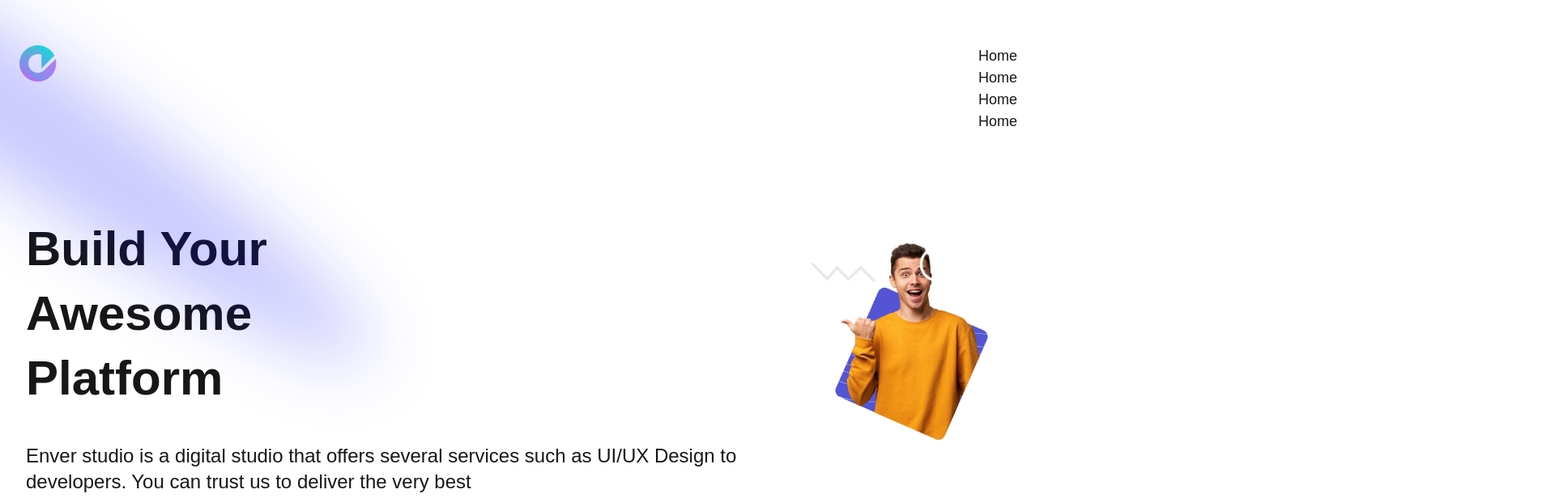
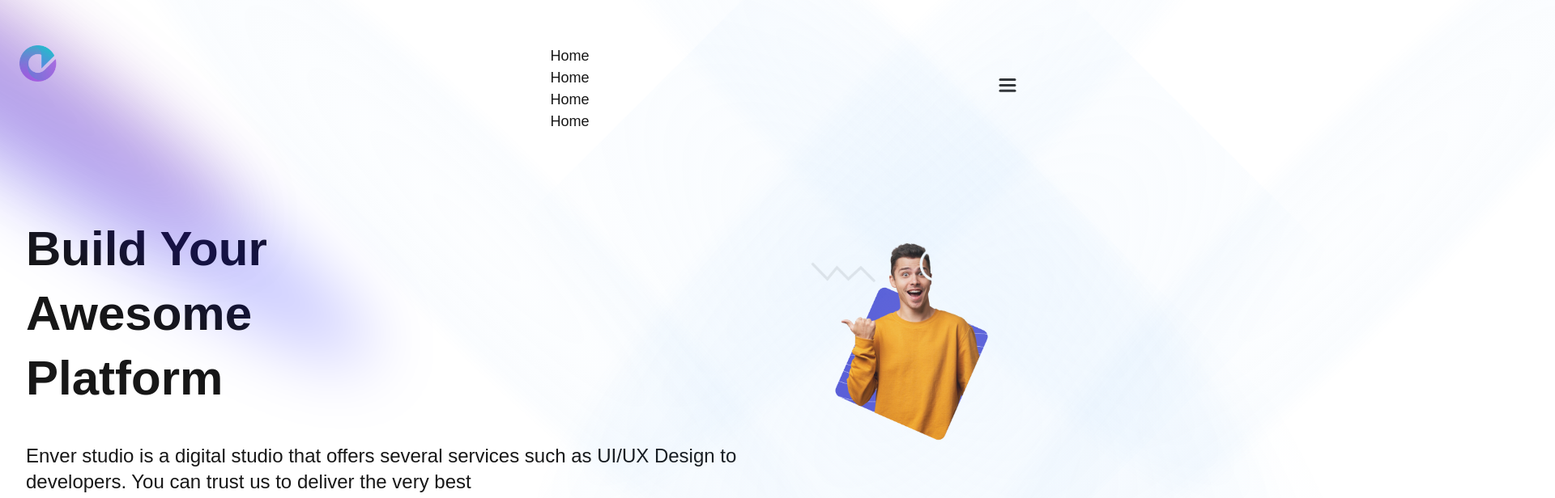
Before and after one commit to Dessimal/enver_design_agency, a Next.js app: page / in a window 1280 px wide. Shown: the top 616 px of the page at 81% size, 1920 px wide, since content can reach past the window. Built offline with nearby package versions, Linux system fonts and the light colour scheme.

Commit message:
resolving build errors second iteration

```diff
--- a/app/components/Navbar.tsx
+++ b/app/components/Navbar.tsx
@@ -1,6 +1,7 @@
 import React from "react";
 import { Logo } from "../constants";
 import Image from "next/image";
+import MobileNav from "./MobileNav";
 
 const Navbar = () => {
   return (
@@ -9,7 +10,7 @@
         <div>
           <Image src={Logo} height={32} width={150} alt="logo image" />
         </div>
-        <div>
+        <div className="hidden md:block">
           <ul>
             <li>Home</li>
             <li>Home</li>
@@ -17,6 +18,10 @@
             <li>Home</li>
           </ul>
         </div>
+
+        <div>
+          <MobileNav />
+        </div>
       </div>
     </nav>
   );
--- /dev/null
+++ b/app/components/ui/spotlight-new.tsx
@@ -0,0 +1,125 @@
+"use client";
+import React from "react";
+import { motion } from "motion/react";
+
+type SpotlightProps = {
+  gradientFirst?: string;
+  gradientSecond?: string;
+  gradientThird?: string;
+  translateY?: number;
+  width?: number;
+  height?: number;
+  smallWidth?: number;
+  duration?: number;
+  xOffset?: number;
+};
+
+export const NewSpotlight = ({
+  gradientFirst = "radial-gradient(68.54% 68.72% at 55.02% 31.46%, hsla(210, 100%, 85%, .08) 0, hsla(210, 100%, 55%, .02) 50%, hsla(210, 100%, 45%, 0) 80%)",
+  gradientSecond = "radial-gradient(50% 50% at 50% 50%, hsla(210, 100%, 85%, .06) 0, hsla(210, 100%, 55%, .02) 80%, transparent 100%)",
+  gradientThird = "radial-gradient(50% 50% at 50% 50%, hsla(210, 100%, 85%, .04) 0, hsla(210, 100%, 45%, .02) 80%, transparent 100%)",
+  translateY = -350,
+  width = 560,
+  height = 1380,
+  smallWidth = 240,
+  duration = 7,
+  xOffset = 100,
+}: SpotlightProps = {}) => {
+  return (
+    <motion.div
+      initial={{
+        opacity: 0,
+      }}
+      animate={{
+        opacity: 1,
+      }}
+      transition={{
+        duration: 1.5,
+      }}
+      className="pointer-events-none absolute inset-0 h-full w-full">
+      <motion.div
+        animate={{
+          x: [0, xOffset, 0],
+        }}
+        transition={{
+          duration,
+          repeat: Infinity,
+          repeatType: "reverse",
+          ease: "easeInOut",
+        }}
+        className="absolute top-0 left-0 w-screen h-screen z-40 pointer-events-none">
+        <div
+          style={{
+            transform: `translateY(${translateY}px) rotate(-45deg)`,
+            background: gradientFirst,
+            width: `${width}px`,
+            height: `${height}px`,
+          }}
+          className={`absolute top-0 left-0`}
+        />
+
+        <div
+          style={{
+            transform: "rotate(-45deg) translate(5%, -50%)",
+            background: gradientSecond,
+            width: `${smallWidth}px`,
+            height: `${height}px`,
+          }}
+          className={`absolute top-0 left-0 origin-top-left`}
+        />
+
+        <div
+          style={{
+            transform: "rotate(-45deg) translate(-180%, -70%)",
+            background: gradientThird,
+            width: `${smallWidth}px`,
+            height: `${height}px`,
+          }}
+          className={`absolute top-0 left-0 origin-top-left`}
+        />
+      </motion.div>
+
+      <motion.div
+        animate={{
+          x: [0, -xOffset, 0],
+        }}
+        transition={{
+          duration,
+          repeat: Infinity,
+          repeatType: "reverse",
+          ease: "easeInOut",
+        }}
+        className="absolute top-0 right-0 w-screen h-screen z-40 pointer-events-none">
+        <div
+          style={{
+            transform: `translateY(${translateY}px) rotate(45deg)`,
+            background: gradientFirst,
+            width: `${width}px`,
+            height: `${height}px`,
+          }}
+          className={`absolute top-0 right-0`}
+        />
+
+        <div
+          style={{
+            transform: "rotate(45deg) translate(-5%, -50%)",
+            background: gradientSecond,
+            width: `${smallWidth}px`,
+            height: `${height}px`,
+          }}
+          className={`absolute top-0 right-0 origin-top-right`}
+        />
+
+        <div
+          style={{
+            transform: "rotate(45deg) translate(180%, -70%)",
+            background: gradientThird,
+            width: `${smallWidth}px`,
+            height: `${height}px`,
+          }}
+          className={`absolute top-0 right-0 origin-top-right`}
+        />
+      </motion.div>
+    </motion.div>
+  );
+};
--- a/app/page.tsx
+++ b/app/page.tsx
@@ -22,6 +22,7 @@
 import { Spotlight } from "./components/ui/Spotlight";
 import Button from "./components/Button";
 import Subheading from "./components/Subheading";
+import { NewSpotlight } from "./components/ui/spotlight-new";
 
 const Page = () => {
   const [currentIndex, setCurrentIndex] = useState(0);
@@ -47,7 +48,7 @@
   return (
     <main className="mx-auto w-full px-8 py-12 space-y-32">
       <section className="flex flex-col sm:flex-row space-y-10">
-        <Spotlight className="absolute -top-40 -left-40 size-6" fill="purple" />
+        <Spotlight className="w-full absolute -top-40 -left-40" fill="purple" />
         <Spotlight
           className="absolute -top-80 left-2 h-[80vh] w-[50vw]"
           fill="white"
@@ -80,6 +81,8 @@
         </div>
 
         <div className="relative">
+          <NewSpotlight />
+
           <div className="relative ">
             <Image
               className="w-full object-cover"
```
Also changed, not shown: app/components/MobileNav.tsx (renamed from app/menu/page.tsx, +7 -4 lines).
